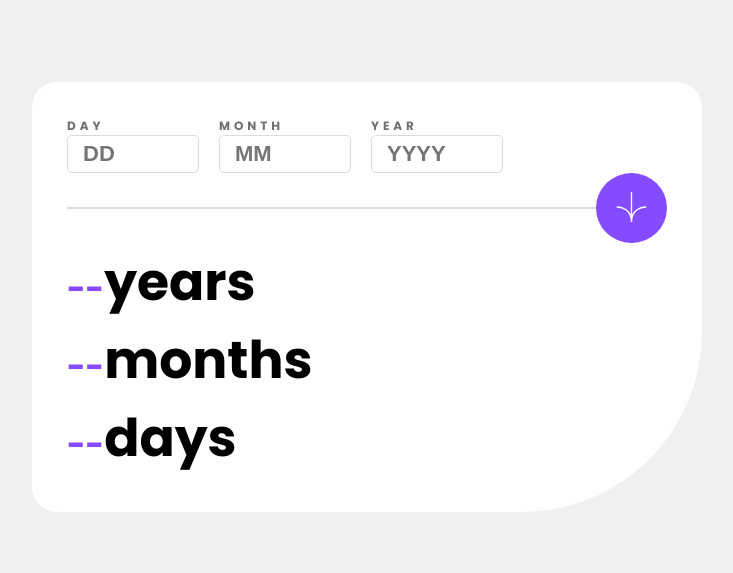
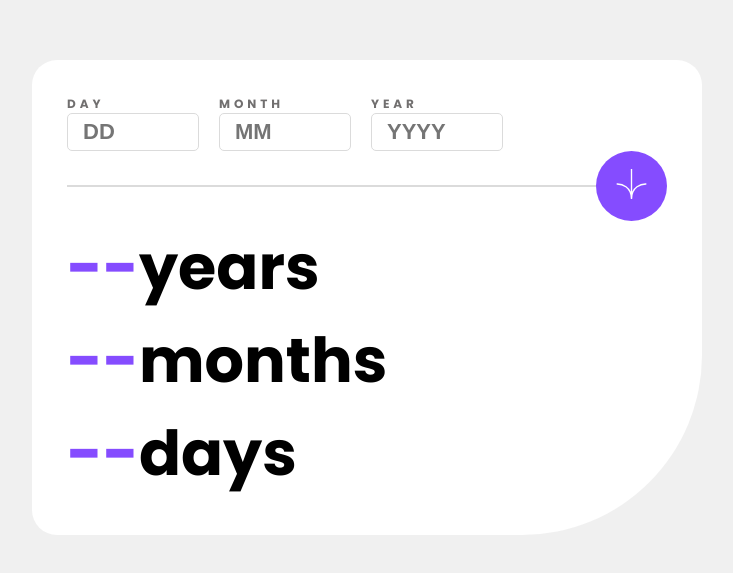
Before and after one commit to Onaopemipo/age-calculator, an Angular app: page / in a window 1280 px wide. Shown: the part 111-684 px from the top of the page, without its empty margins (273-1006 px from the left). Built offline with nearby package versions, Linux system fonts and the light colour scheme.

Commit message:
Latest push

```diff
--- a/src/app/app.component.html
+++ b/src/app/app.component.html
@@ -34,7 +34,7 @@
     </main>
     <div class="divider">
       <div class="line"></div>
-      <button type="button" (click)="submit()">
+      <button type="button" title="Title" (click)="submit()">
         <img src="assets/images/icon-arrow.svg" class="svg" alt="">
       </button>
     </div>
--- a/src/app/app.component.scss
+++ b/src/app/app.component.scss
@@ -68,7 +68,7 @@ input {
 
 .diff {
     color: $base-color !important;
-    font-size: 32px;
+    font-size: 62px;
     font-weight: 800;
 
 }
@@ -120,8 +120,9 @@ button:active, button:hover {
 .result {
     display: flex;
     flex-direction: column;
-    font-size: 52px;
-    font-weight: 800;
+    justify-content: center;
+    font-size: 62px;
+    font-weight: 800i;
     }
 
 .svg {
```
